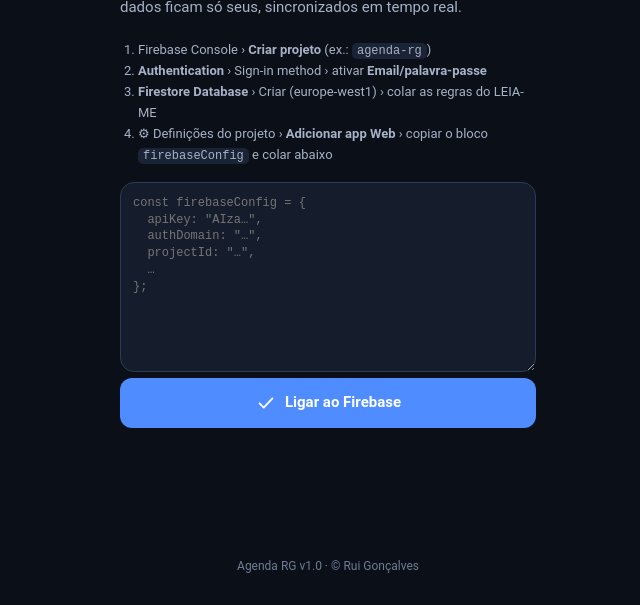
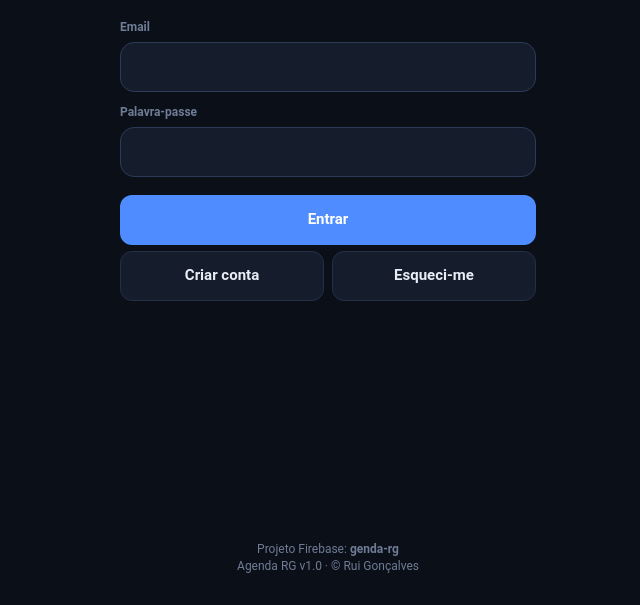
Before and after one commit to ruidafilgest-sketch/agenda-web, a plain HTML site: page index.html in a window 1280 px wide. Shown: the part 195-800 px from the top of the page, without its empty margins (312-952 px from the left). Drawn offline with Linux system fonts and the light colour scheme.

Commit message:
alteracao 1
alteracao 1

```diff
--- a/index.html
+++ b/index.html
@@ -388,7 +388,14 @@
 //   appId: "1:1234567890:web:abcdef"
 // };
 // ───────────────────────────────────────────────────────────────────────────
-window.AGENDA_FIREBASE_CONFIG = null;
+window.AGENDA_FIREBASE_CONFIG = {
+  apiKey: "AIzaSyA8lQkExow0BYMDx0uo_uiX2cj3XiwVesE",
+  authDomain: "genda-rg.firebaseapp.com",
+  projectId: "genda-rg",
+  storageBucket: "genda-rg.firebasestorage.app",
+  messagingSenderId: "903187938199",
+  appId: "1:903187938199:web:51176a2f88b5adcb1322d2"
+};
 
 </script>
 </head>
```
